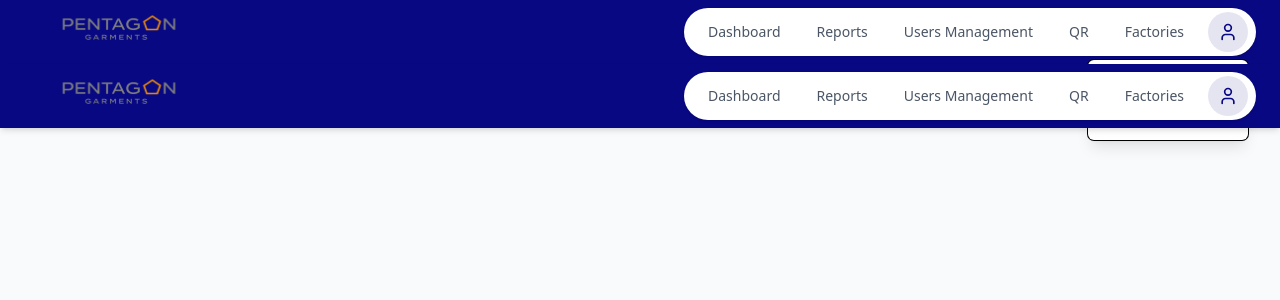
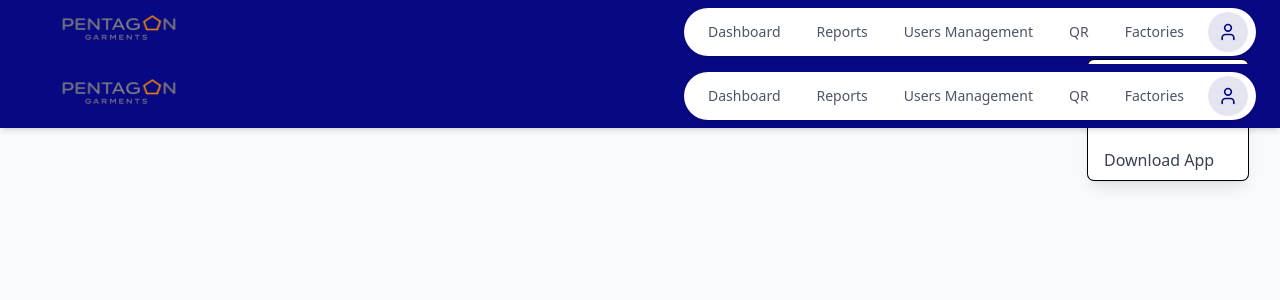
Before and after one commit to sakthivel-136/veripatrol, a Next.js app in the folder security-verifier-client/: page /components/navbar in a window 1280 px wide. Both pictures are taken after a click on the button 1228 px from the left and 32 px from the top of the page. Shown: the top 300 px of the page. Built offline with nearby package versions, Linux system fonts and the light colour scheme.

Commit message:
Add Download App link to navbar dropdown and update production build

```diff
--- a/security-verifier-client/app/components/navbar/page.tsx
+++ b/security-verifier-client/app/components/navbar/page.tsx
@@ -95,6 +95,14 @@ const Navbar = () => {
                 >
                   <button onClick={() => router.push('/')} className="block w-full text-left px-4 py-2 text-gray-700 hover:bg-gray-100">Log out</button>
                   <button onClick={() => router.push('/login')} className="block w-full text-left px-4 py-2 text-gray-700 hover:bg-gray-100">Switch User</button>
+                  <a
+                    href="https://docs.google.com/uc?export=download&id=14R6VexC8HZ02_GyVLZO97AdmWgOmFAFv"
+                    target="_blank"
+                    rel="noopener noreferrer"
+                    className="block w-full text-left px-4 py-2 text-gray-700 hover:bg-gray-100"
+                  >
+                    Download App
+                  </a>
                 </motion.div>
               )}
             </AnimatePresence>
@@ -124,6 +132,14 @@ const Navbar = () => {
               ))}
               <div className="border-t pt-3">
                 <button onClick={() => router.push('/login')} className="block w-full text-left px-3 py-2 hover:bg-gray-50 text-gray-700">Login</button>
+                <a
+                  href="https://docs.google.com/uc?export=download&id=14R6VexC8HZ02_GyVLZO97AdmWgOmFAFv"
+                  target="_blank"
+                  rel="noopener noreferrer"
+                  className="block w-full text-left px-3 py-2 hover:bg-gray-50 text-gray-700"
+                >
+                  Download App
+                </a>
                 <button className="block w-full text-left px-3 py-2 text-red-600 hover:bg-red-50">Log out</button>
               </div>
             </div>
```
